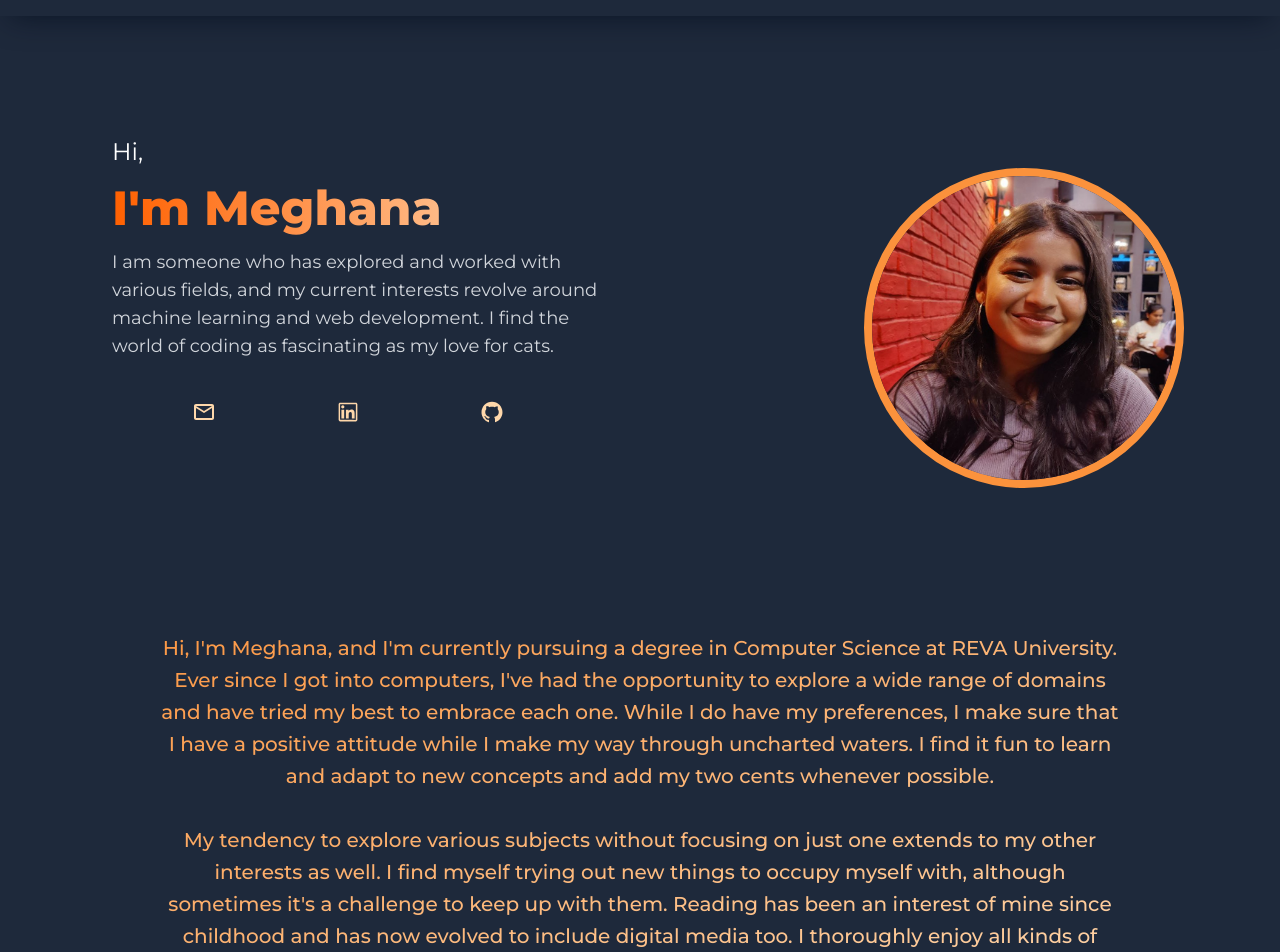
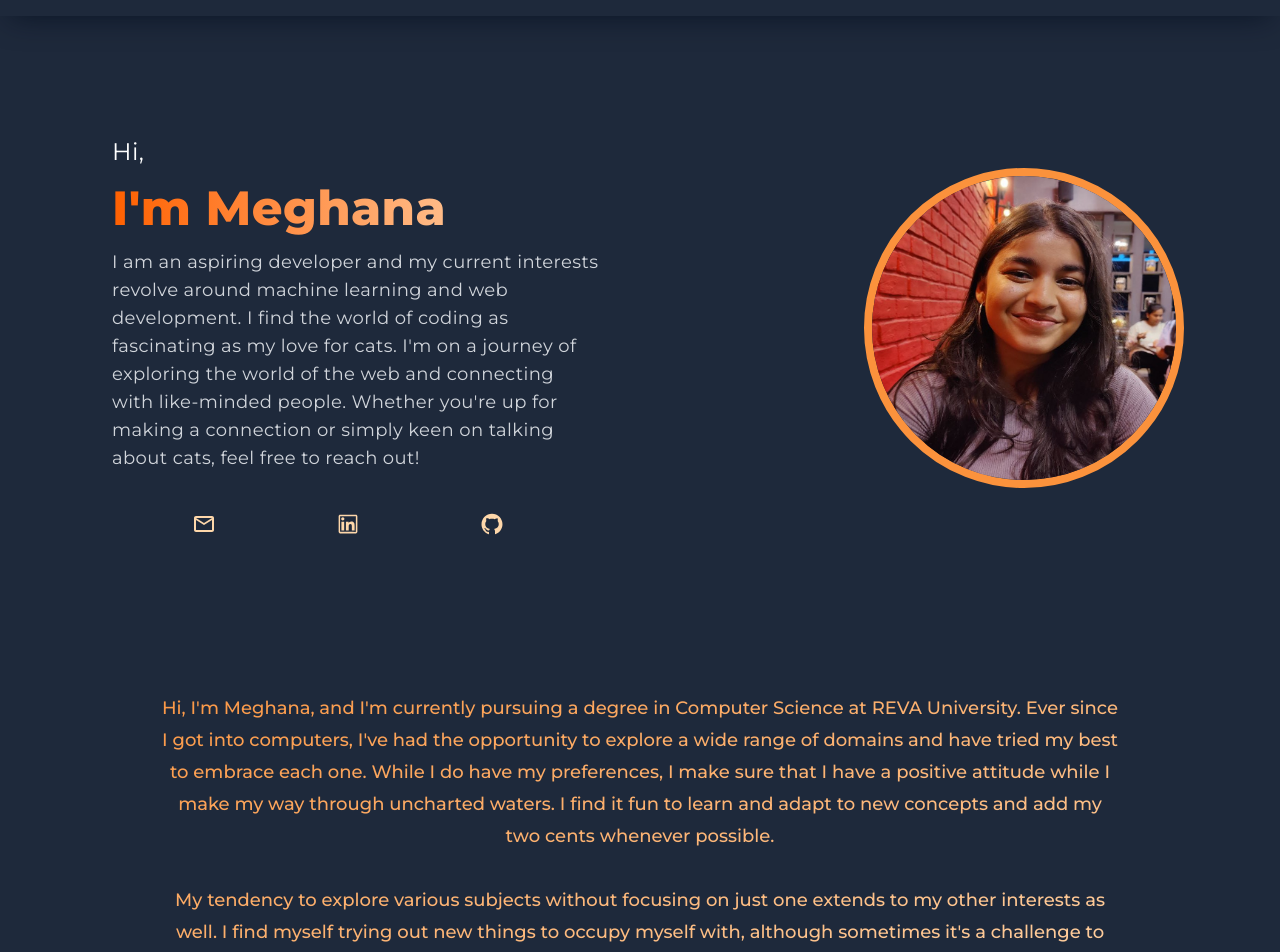
Before and after one commit to notmegg/meg-site, a Next.js app: page / in a window 1280 px wide. Shown: the part 80-1032 px from the top of the page. Built offline with nearby package versions, Linux system fonts and the light colour scheme.

Commit message:
header update

```diff
--- a/components/About.jsx
+++ b/components/About.jsx
@@ -2,7 +2,7 @@ const About = () => {
   return (
     <div
       id="about"
-      className=" w-full text-center font-medium bg-gradient-to-br from-orange-400 to-orange3 leading-7 xl:leading-8 text-transparent bg-clip-text px-10 xl:px-40 text-lg xl:text-xl mt-36"
+      className=" w-full text-center font-medium bg-gradient-to-br from-orange-400 to-orange3 leading-7 xl:leading-8 text-transparent bg-clip-text px-10 xl:px-40 text-lg mt-36"
     >
       <p>
       Hi, I'm Meghana, and I'm currently pursuing a degree in Computer Science at REVA University. Ever since I got into computers, I've had the opportunity to explore a wide range of domains and have tried my best to embrace each one. While I do have my preferences, I make sure that I have a positive attitude while I make my way through uncharted waters. I find it fun to learn and adapt to new concepts and add my two cents whenever possible.
--- a/components/Header.jsx
+++ b/components/Header.jsx
@@ -13,7 +13,7 @@ const Header = () => {
       id="header"
       className="flex flex-col mt-20  xl:mt-28 xl:flex-row w-full h-full"
     >
-      <div className=" w-full text-center px-10 xl:w-1/2 xl:text-left xl:pl-28 text-white">
+      <div className=" w-full text-center px-10 xl:w-1/2 xl:text-left xl:tracking-wide xl:pl-28 text-white">
         <motion.h3
           initial={{ y: -10, opacity: 0 }}
           animate={{ y: 0, opacity: 1 }}
@@ -44,8 +44,8 @@ const Header = () => {
           transition={{ duration: 0.1, delay: 0.5 }}
           className=" text-base xl:text-lg leading-8 text-gray-300 mt-2"
         >
-           I am someone who has explored and worked with various fields, and my current interests
-            revolve around machine learning and web development. I find the world of coding as fascinating as my love for cats.
+           I am an aspiring developer and my current interests
+            revolve around machine learning and web development. I find the world of coding as fascinating as my love for cats. I'm on a journey of exploring the world of the web and connecting with like-minded people. Whether you're up for making a connection or simply keen on talking about cats, feel free to reach out!
         </motion.p>
         <motion.div
           initial={{ y: -10, opacity: 0 }}
```
